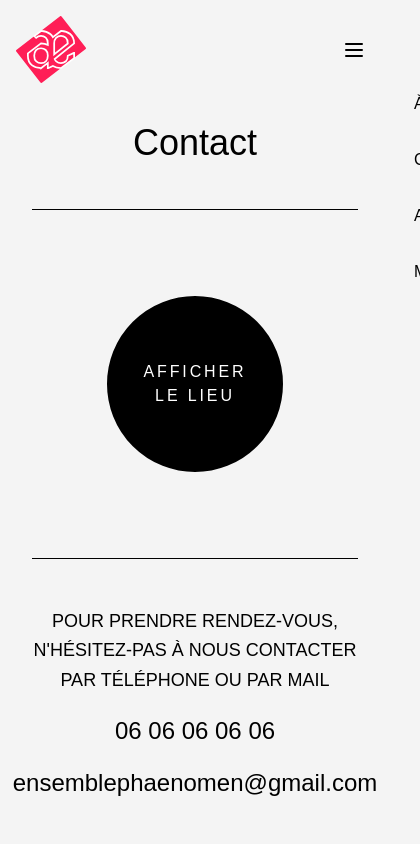
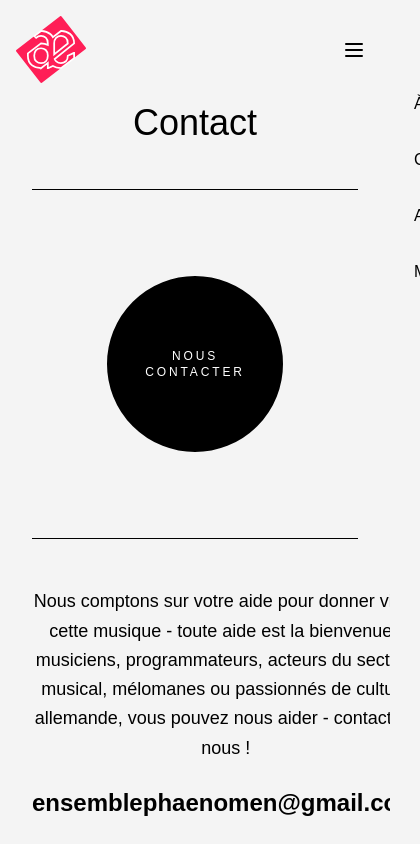
Before and after one commit to EnsemblePhaenomen/phaenomen-website, a Next.js app: page /contact in a window 390 px wide. Shown: the whole page, 420 px wide, since content can reach past the window. Built offline with nearby package versions, Linux system fonts and the light colour scheme; a web font is replaced by a local one.

Commit message:
added ContacterButton

```diff
--- a/app/Components/(ui)/Animations/ContacterButton.tsx
+++ b/app/Components/(ui)/Animations/ContacterButton.tsx
@@ -2,42 +2,69 @@
 
 import { motion } from "motion/react";
 import Link from "next/link";
+import type React from "react";
 
 interface ContactButtonProps {
   className?: string;
   text?: string;
   href?: string;
+  /**
+   * For external links (mailto, http...) render a native <a> instead of Next <Link>
+   */
+  useAnchor?: boolean;
+  children?: React.ReactNode;
 }
 
 export default function ContacterButton({
   className = "",
   text = "NOUS CONTACTER",
   href,
+  useAnchor,
+  children,
 }: ContactButtonProps) {
+  const targetHref = href || "/contact";
+  const shouldUseAnchor =
+    useAnchor ?? (targetHref.startsWith("mailto:") || targetHref.startsWith("http"));
 
+  const baseClasses = `
+    h-44 w-44 rounded-full bg-black text-white border-2 border-black
+    flex flex-col items-center justify-center
+    text-1xl uppercase tracking-[0.18em]
+    relative overflow-hidden
+    transition-all duration-300
+    hover:bg-[#f4f4f4] hover:text-black
+    hover:cursor-pointer
+  `;
 
+  if (shouldUseAnchor) {
+    return (
+      <motion.a
+        href={targetHref}
+        className={`${baseClasses} ${className}`}
+        whileHover={{ scale: 1.05 }}
+        whileTap={{ scale: 0.95 }}
+        transition={{ type: "spring", stiffness: 400, damping: 17 }}
+      >
+        <span className="relative z-10 whitespace-pre-line text-center flex flex-col items-center gap-1 px-3">
+          {children ?? <span className="text-xs md:text-sm leading-snug">{text}</span>}
+        </span>
+      </motion.a>
+    );
+  }
 
   return (
-    <motion.button
-      className={`
-        h-44 w-44 rounded-full bg-black text-white border-2 border-black
-        flex flex-col items-center justify-center
-        text-1xl uppercase tracking-[0.18em]
-        relative overflow-hidden
-        transition-all duration-300
-        hover:bg-[#f4f4f4] hover:text-black
-        ${className}
-        hover:cursor-pointer
-      `}
+    <motion.div
+      className={`${baseClasses} ${className}`}
       whileHover={{ scale: 1.05 }}
       whileTap={{ scale: 0.95 }}
       transition={{ type: "spring", stiffness: 400, damping: 17 }}
     >
-      <Link className="relative z-10 whitespace-pre-line text-center flex flex-col items-center gap-1 px-3" href={href || "/contact"}>
-
-          <span className="text-xs md:text-sm leading-snug">{text}</span>
-
+      <Link
+        className="relative z-10 whitespace-pre-line text-center flex flex-col items-center gap-1 px-3"
+        href={targetHref}
+      >
+        {children ?? <span className="text-xs md:text-sm leading-snug">{text}</span>}
       </Link>
-    </motion.button>
+    </motion.div>
   );
 }
--- a/app/Components/Sections/ContactSection.tsx
+++ b/app/Components/Sections/ContactSection.tsx
@@ -1,25 +1,23 @@
 import AnimatedBorderCard from "../(ui)/AnimatedBorderCard";
-import MapRevealButton from "../(ui)/Animations/MapRevealButton";
+import ContacterButton from "../(ui)/Animations/ContacterButton";
 
 export default function ContactSection() {
   return (
     <section className="min-h-screen pt-20  flex items-center">
       <div className="w-full max-w-7xl mx-auto px-8">
-
         {/* MOBILE = flex-col / DESKTOP = flex-row */}
         <div className="flex flex-col lg:flex-row">
-
           {/* LEFT – mobile: full width centered / desktop: 2/5 */}
-          <div className="
+          <div
+            className="
             w-full md:flex-[2]
             flex items-center justify-center
             md:justify-center
             mb-12 md:mb-0
             md:pr-[4vw]
-          ">
-            <h1 className="text-4xl md:text-8xl leading-none">
-              Contact
-            </h1>
+          "
+          >
+            <h1 className="text-4xl md:text-8xl leading-none">Contact</h1>
           </div>
 
           {/* CENTER – mobile: auto height / desktop: big height */}
@@ -29,47 +27,43 @@ export default function ContactSection() {
             animationDuration={0.3}
             delay={0.2}
           >
-            <div className="
+            <div
+              className="
               flex items-center justify-center
               h-[350px]          /* mobile auto or smaller */
               md:h-[713px]       /* desktop full height */
               px-8
-            ">
-              <MapRevealButton />
+            "
+            >
+              <ContacterButton href="mailto:ensemblephaenomen@gmail.com" />
             </div>
           </AnimatedBorderCard>
 
           {/* RIGHT – mobile: full width / desktop: 2/5 */}
-          <div className="
-            w-full md:flex-[2]
+          <div
+            className="
+            w-fit md:flex-[2]
             flex items-center justify-center
             mt-12 md:mt-0
             md:pl-[4vw]
-          ">
+          "
+          >
             <div className="space-y-6 text-center md:text-left">
-
-              <p className="text-lg md:text-2xl uppercase leading-relaxed">
-                POUR PRENDRE RENDEZ-VOUS,<br />
-                N&apos;HÉSITEZ-PAS À NOUS CONTACTER <br />
-                PAR TÉLÉPHONE OU PAR MAIL
+              <p className="text-lg md:text-xl  leading-relaxed">
+                Nous comptons sur votre aide pour donner vie à cette musique -
+                toute aide est la bienvenue : musiciens, programmateurs, acteurs
+                du secteur musical, mélomanes ou passionnés de culture
+                allemande, vous pouvez nous aider - contactez-nous !
               </p>
-
-              <p className="text-2xl lg:text-2xl leading-none hover:text-[#E42B54]">
-                06 06 06 06 06
-              </p>
-
               <a
                 href="mailto:ensemblephaenomen@gmail.com"
-                className="text-2xl lg:text-2xl hover:text-[#E42B54]"
+                className="text-2xl font-semibold hover:text-[#E42B54]"
               >
                 ensemblephaenomen@gmail.com
               </a>
-
             </div>
           </div>
-
         </div>
-
       </div>
     </section>
   );
```
